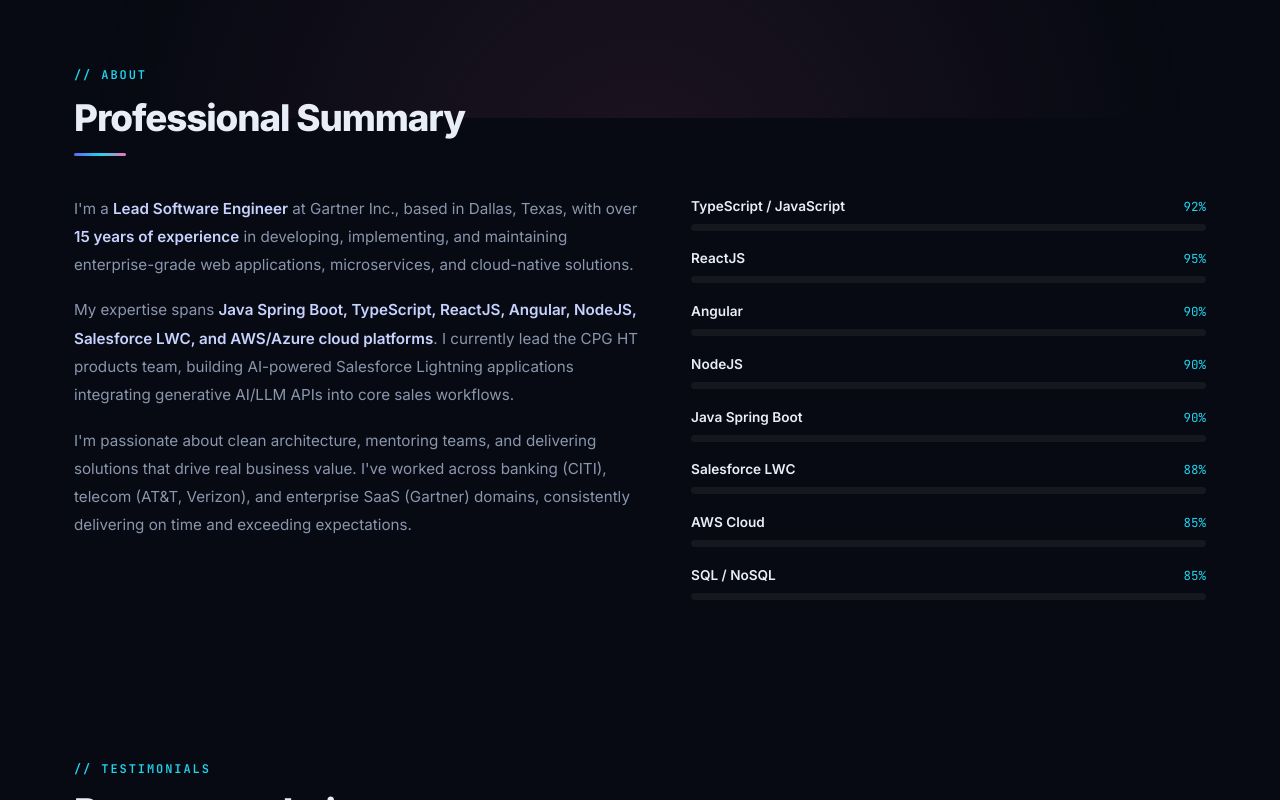
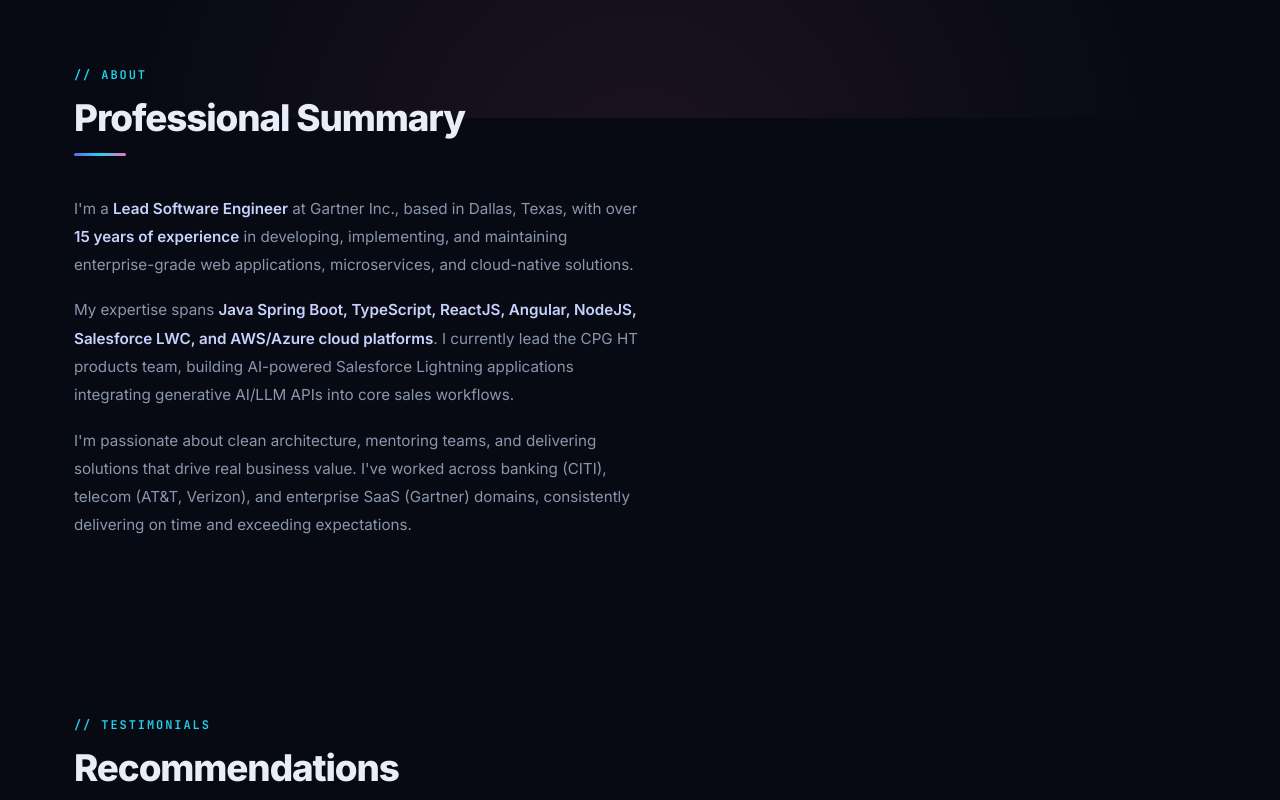
Before and after one commit to chetan-thakur-fullstack-developer/resume, a plain HTML site: page index.html in a window 1280 px wide. Shown: the part 682-1482 px from the top of the page. Drawn offline with Linux system fonts and the light colour scheme.

Commit message:
Update index.html

```diff
--- a/index.html
+++ b/index.html
@@ -1478,7 +1478,7 @@ footer{
         </p>
       </div>
 
-      <div class="bars" id="aboutBars" data-reveal>
+      <!-- <div class="bars" id="aboutBars" data-reveal>
         <div class="bar-item">
           <div class="bar-head"><span>TypeScript / JavaScript</span><span>92%</span></div>
           <div class="bar-track"><span class="bar-fill" data-width="92"></span></div>
@@ -1511,7 +1511,7 @@ footer{
           <div class="bar-head"><span>SQL / NoSQL</span><span>85%</span></div>
           <div class="bar-track"><span class="bar-fill" data-width="85"></span></div>
         </div>
-      </div>
+      </div> -->
     </div>
   </div>
 </section>
```
